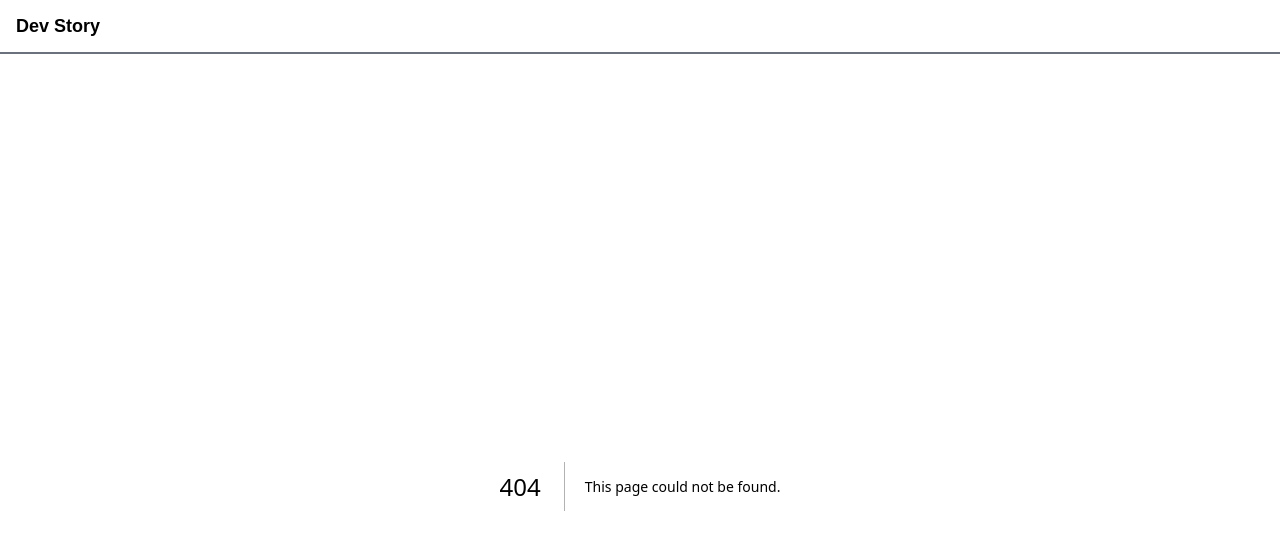
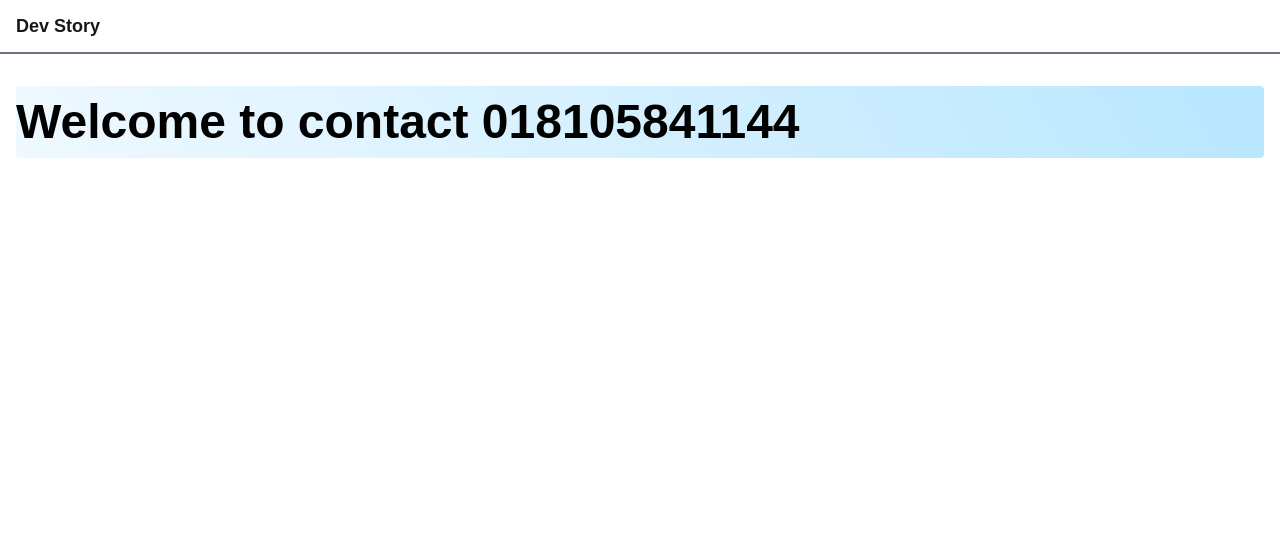
Before and after one commit to Istheaksayem/hello-next-js, a Next.js app: page /about/contact in a window 1280 px wide. Before the commit this address had no page. Shown: the top 550 px of the page. Built offline with nearby package versions, Linux system fonts and the light colour scheme.

Commit message:
Added tutoruals ,about ,teams pages

```diff
--- /dev/null
+++ b/src/app/about/contact/page.jsx
@@ -0,0 +1,12 @@
+import Title from '@/component/Title';
+import React from 'react';
+
+const Contact = () => {
+    return (
+        <div>
+            <Title>Welcome to contact 018105841144</Title>
+        </div>
+    );
+};
+
+export default Contact;
--- /dev/null
+++ b/src/app/about/page.jsx
@@ -0,0 +1,12 @@
+import Title from '@/component/Title';
+import React from 'react';
+
+const About = () => {
+    return (
+        <div>
+            <Title>Welcome to About </Title>
+        </div>
+    );
+};
+
+export default About;
--- /dev/null
+++ b/src/app/about/teams/page.jsx
@@ -0,0 +1,12 @@
+import Title from '@/component/Title';
+import React from 'react';
+
+const Teams = () => {
+    return (
+        <div>
+            <Title>Welcome to Teams</Title>
+        </div>
+    );
+};
+
+export default Teams;
--- /dev/null
+++ b/src/app/tutorials/page.jsx
@@ -0,0 +1,12 @@
+import Title from '@/component/Title';
+import React from 'react';
+
+const Tutorials = () => {
+    return (
+        <div>
+            <Title>Welcome to Tutorials</Title>
+        </div>
+    );
+};
+
+export default Tutorials;
```
